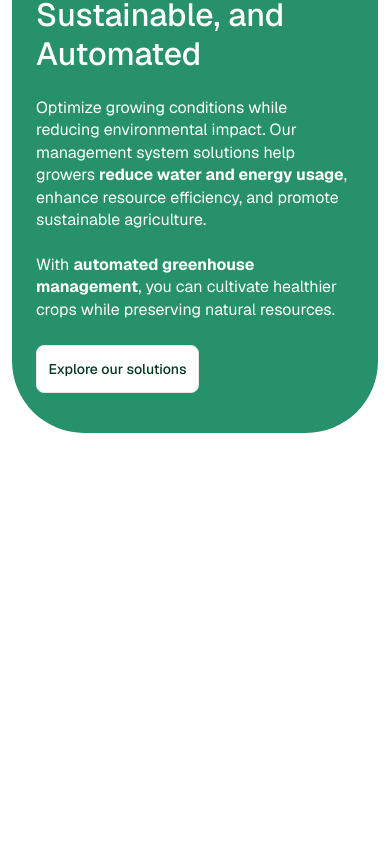
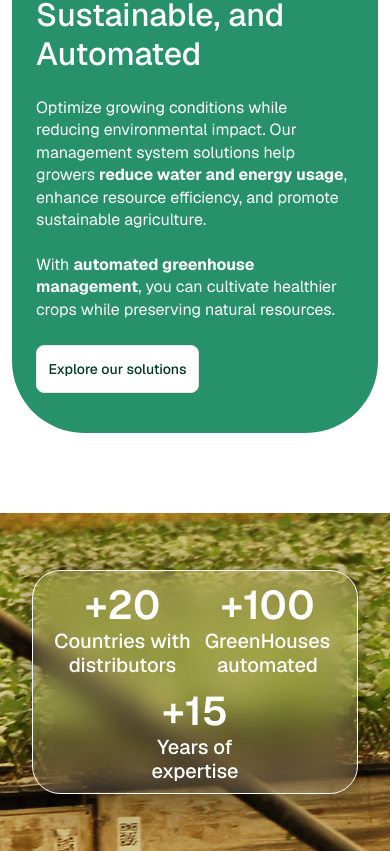
Before and after one commit to Johan2021usa/greenspec-project, an Angular app: page / in a window 390 px wide. Shown: the part 1965-2816 px from the top of the page. Before the commit the page ends 2430 px from the top, so only its background shows below. Built offline with nearby package versions, Linux system fonts and the light colour scheme.

Commit message:
0.0.16.5 Feat(insights board completed for desktop and mobile)

```diff
--- /dev/null
+++ b/src/app/components/insights/insights.component.css
@@ -0,0 +1,84 @@
+/* Modifiers */
+.--flex {
+  display: flex;
+}
+.--jc-center {
+  justify-content: center;
+}
+.--ii-center {
+  align-items: center;
+}
+.--jc-s-between {
+  justify-content: space-between;
+}
+.--f-wrap{
+  flex-wrap: wrap;
+}
+.--f-wrap-r {
+  flex-wrap: wrap-reverse;
+}
+.--bs-b-box {
+  box-sizing: border-box;
+}
+.--fd-column {
+  flex-direction: column;
+}
+
+/* INSIGHTS */
+.insights {
+  padding: 3.56rem 2rem;
+  width: 100%;
+  min-height: 14.56rem;
+  background-image: url(../../../assets/images/insights_bg.png);
+  background-size: cover;
+  background-position: bottom;
+  background-repeat: no-repeat;
+}
+
+.insights__card-cont {
+  width: 39.19rem;
+  min-height: 7.25rem;
+  padding: 10px 0;
+  row-gap: 10px;
+  background-color: #FFFFFF1A;
+  border-radius: 1.75rem;
+  backdrop-filter: blur(15px);
+  border: 1px solid #FFFFFF;
+  box-shadow: 0px 4px 40px #00000080;
+}
+.insights__info-cont {
+  width: 9.06rem;
+  height: 6rem;
+}
+.insights__title {
+  margin: 0;
+  height: 50%;
+}
+.--style-title{
+  font-family: var(--geist-family);
+  font-weight: 600;
+  font-size: 2.5rem;
+  line-height: 3rem;
+  text-align: center;
+  color: var(--white);
+}
+.insights__description {
+  margin: 0;
+  height: 50%;
+  text-align: center;
+}
+.--style-description {
+  font-family: var(--geist-family);
+  font-weight: 500;
+  font-size: 1.25rem;
+  line-height: 1.5rem;
+  text-align: center;
+  color: var(--white);
+}
+
+@media screen and (min-width: 1127px) {
+  .insights__card-cont {
+    /* width: 39.19rem; */
+    gap: 4.5rem;
+  }
+}
--- /dev/null
+++ b/src/app/components/insights/insights.component.html
@@ -0,0 +1,19 @@
+<section class="insights --flex --jc-center --ii-center --bs-b-box">
+
+  <section class="insights__card-cont --flex --jc-center --ii-center --bs-b-box --f-wrap">
+
+    <article class="insights__info-cont --flex --fd-column --ii-center --jc-center">
+      <h3 class="insights__title --flex --jc-center --ii-center --style-title">+20</h3>
+      <p class="insights__description --flex --jc-center --ii-center --style-description">Countries with distributors</p>
+    </article>
+    <article class="insights__info-cont --flex --fd-column --ii-center --jc-center">
+      <h3 class="insights__title --flex --jc-center --ii-center --style-title">+100</h3>
+      <p class="insights__description --flex --jc-center --ii-center --style-description">GreenHouses automated</p>
+    </article>
+    <article class="insights__info-cont --flex --fd-column --ii-center --jc-center">
+      <h3 class="insights__title --flex --jc-center --ii-center --style-title">+15</h3>
+      <p class="insights__description --flex --jc-center --ii-center --style-description">Years of expertise</p>
+    </article>
+  </section>
+
+</section>
--- a/src/app/components/pages/home/home.component.html
+++ b/src/app/components/pages/home/home.component.html
@@ -2,4 +2,5 @@
   <app-banner></app-banner>
   <app-gallery></app-gallery>
   <app-info-board></app-info-board>
+  <app-insights></app-insights>
 </section>
--- a/src/app/components/pages/home/home.component.ts
+++ b/src/app/components/pages/home/home.component.ts
@@ -2,11 +2,12 @@ import { Component } from '@angular/core';
 import { BannerComponent } from "../../banner/banner.component";
 import { GalleryComponent } from "../../gallery/gallery.component";
 import { InfoBoardComponent } from "../../info-board/info-board.component";
+import { InsightsComponent } from "../../insights/insights.component";
 
 @Component({
   selector: 'app-home',
   standalone: true,
-  imports: [BannerComponent, GalleryComponent, InfoBoardComponent],
+  imports: [BannerComponent, GalleryComponent, InfoBoardComponent, InsightsComponent],
   templateUrl: './home.component.html',
   styleUrl: './home.component.css'
 })
```
Also changed, not shown: src/app/components/insights/insights.component.ts (added, +12 -0 lines), src/assets/images/insights_bg.png (added), 1 other file (tests, documents, lock files or other folders).
